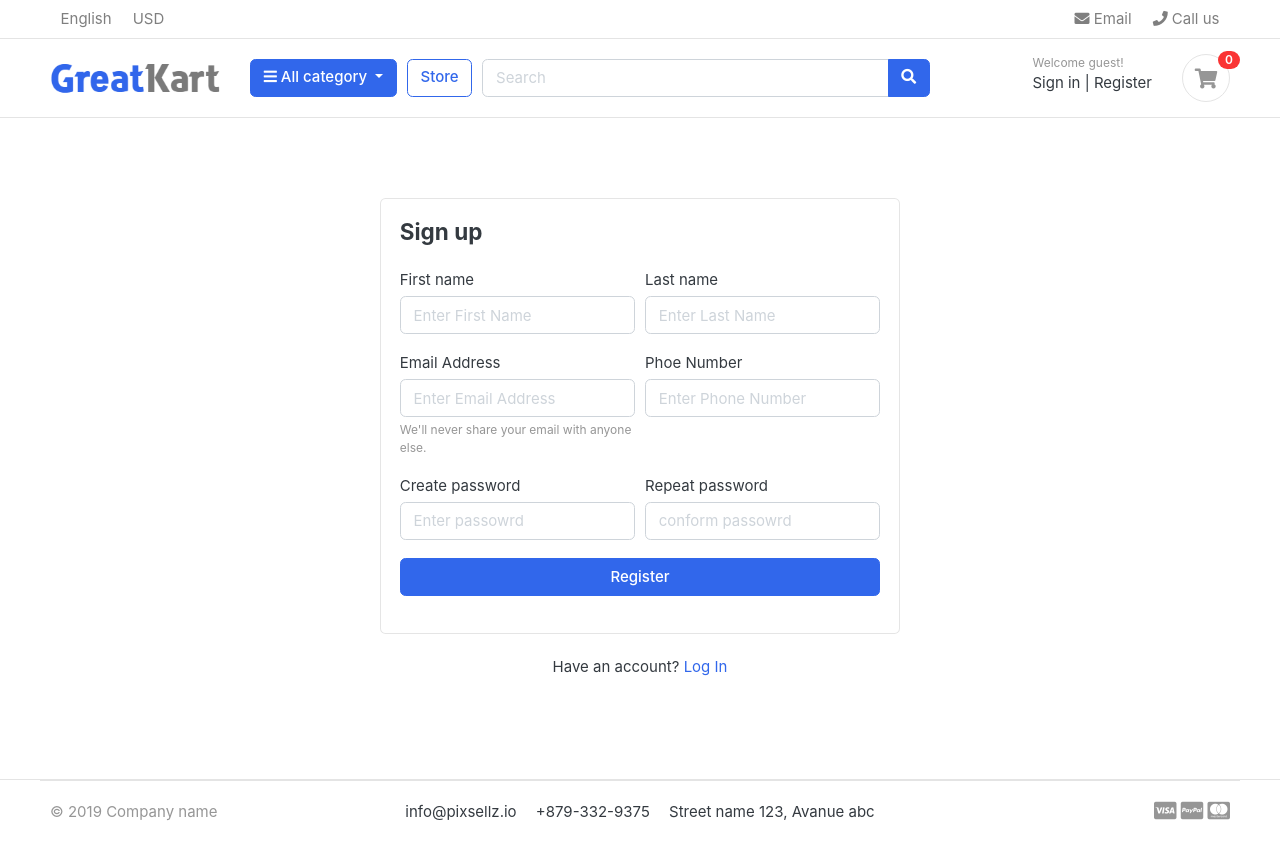
After one commit to Abissheek/E-commerce-project, a Django app: page /accounts/register/ in a window 1280 px wide. The commit adds this page. Run offline with Django 5.2, Linux system fonts and the light colour scheme; data comes from the database, SQL or seed files in the repository; both versions use the stored data as it was after the commit; some libraries are stand-ins or nearby versions; some web fonts are replaced.

Commit message:
accounts function added

```diff
--- /dev/null
+++ b/accounts/forms.py
@@ -0,0 +1,32 @@
+from django import forms
+from .models import Account
+
+class RegistrationForm(forms.ModelForm):
+    password=forms.CharField(widget=forms.PasswordInput(attrs={
+        'placeholder':'Enter passowrd',
+        'class':'form-control'
+    }))
+    confirm_password=forms.CharField(widget=forms.PasswordInput(attrs={
+        'placeholder':'conform passowrd'
+    }))
+    class Meta:
+        model = Account
+        fields=['first_name','last_name','phone_number','email','password']
+
+    def __init__(self,  *args, **kwargs ):
+        super(RegistrationForm,self).__init__(**kwargs)
+        self.fields['first_name'].widget.attrs['placeholder']='Enter First Name'
+        self.fields['last_name'].widget.attrs['placeholder']='Enter Last Name'
+        self.fields['phone_number'].widget.attrs['placeholder']='Enter Phone Number'
+        self.fields['email'].widget.attrs['placeholder']='Enter Email Address'
+
+        for field in self.fields:
+            self.fields[field].widget.attrs['class']='form-control'
+
+    def clean(self):
+        cleaned_data=super(RegistrationForm, self).clean()
+        password=cleaned_data.get('password')
+        confirm_password=cleaned_data.get('confirm_password')
+        if password!=confirm_password:
+            raise forms.ValidationError("Password does not match")
+        return cleaned_data
--- a/accounts/models.py
+++ b/accounts/models.py
@@ -59,7 +59,7 @@ class Account(AbstractBaseUser):
     USERNAME_FIELD ='email'
     REQUIRED_FIELDS=['username','first_name','last_name']
 
-    objects=MyAccountManager(   )
+    objects=MyAccountManager()
 
     def __str__(self):
         return self.email
--- /dev/null
+++ b/accounts/urls.py
@@ -0,0 +1,7 @@
+from django.urls import path
+from .import views
+
+urlpatterns = [
+    path('register/', views.register, name='register'),
+    path('login/', views.login, name='login'),
+]
--- a/accounts/views.py
+++ b/accounts/views.py
@@ -1,3 +1,28 @@
-from django.shortcuts import render
+from django.shortcuts import redirect, render
+from .models import Account
+from .forms import RegistrationForm
 
 # Create your views here.
+def register(request):
+    if request.method == 'POST':
+        form=RegistrationForm(request.POST)
+        if form.is_valid():
+            first_name=form.cleaned_data['first_name']
+            last_name=form.cleaned_data['last_name']
+            phone_number=form.cleaned_data['phone_number']
+            email=form.cleaned_data['email']
+            password=form.cleaned_data['password']
+            username=email.split("@")[0]
+
+            user=Account.objects.create_user(first_name=first_name,last_name=last_name,email=email,username=username,password=password)
+            user.phone_number=phone_number
+            user.save()
+    else:
+        form=RegistrationForm()
+    context={
+        'form':form
+    }
+    return render(request, 'register.html', context)
+
+def login(request):
+    return render(request, 'login.html')
--- a/projectDjango/urls.py
+++ b/projectDjango/urls.py
@@ -26,5 +26,6 @@ urlpatterns = [
     path('', views.home, name='home'),
     path('store/',include('store.urls')),
     path('cart/',include('cart.urls')),
+    path('accounts/',include('accounts.urls')),
 
 ] + static(settings.MEDIA_URL, document_root=settings.MEDIA_ROOT)
--- /dev/null
+++ b/templates/login.html
@@ -0,0 +1,3 @@
+<h2>loginPage
+
+</h2>
--- /dev/null
+++ b/templates/logout.html
@@ -0,0 +1 @@
+<h2></h2>
--- a/templates/navbar.html
+++ b/templates/navbar.html
@@ -79,9 +79,9 @@
             <div class="widget-header">
               <small class="title text-muted">Welcome guest!</small>
               <div>
-                <a href="{% static './signin.html' %}">Sign in</a>
+                <a href="{% url 'login' %}">Sign in</a>
                 <span class="dark-transp"> | </span>
-                <a href="{% static './register.html' %}"> Register</a>
+                <a href="{% url 'register' %}"> Register</a>
               </div>
             </div>
             <a href="{% url 'cart' %}" class="widget-header pl-3 ml-3">
--- /dev/null
+++ b/templates/register.html
@@ -0,0 +1,58 @@
+{% extends 'base.html' %}
+{% block content %}
+<!-- ========================= SECTION CONTENT ========================= -->
+<section class="section-content padding-y">
+
+<!-- ============================ COMPONENT REGISTER   ================================= -->
+	<div class="card mx-auto" style="max-width:520px; margin-top:40px;">
+      <article class="card-body">
+		<header class="mb-4"><h4 class="card-title">Sign up</h4></header>
+		<form action="{% url 'register' %}" method="POST">
+			{% csrf_token %}
+				<div class="form-row">
+					<div class="col form-group">
+						<label>First name</label>
+					  	{{form.first_name}}
+					</div> <!-- form-group end.// -->
+					<div class="col form-group">
+						<label>Last name</label>
+					  	{{form.last_name}}
+					</div> <!-- form-group end.// -->
+				</div> <!-- form-row end.// -->
+				<div class="form-row">
+					<div class="form-group col-md-6">
+					  <label>Email Address</label>
+					  {{form.email}}
+					  <small class="form-text text-muted">We'll never share your email with anyone else.</small>
+					</div> <!-- form-group end.// -->
+					<div class="form-group col-md-6">
+					  <label>Phoe Number</label>
+					{{form.phone_number}}
+					</div> <!-- form-group end.// -->
+				</div> <!-- form-row.// -->
+				<div class="form-row">
+					<div class="form-group col-md-6">
+						<label>Create password</label>
+						{{form.password}}
+					</div> <!-- form-group end.// -->
+					<div class="form-group col-md-6">
+						<label>Repeat password</label>
+					  {{form.confirm_password}}
+					</div> <!-- form-group end.// -->
+				</div>
+			    <div class="form-group">
+			        <button type="submit" class="btn btn-primary btn-block"> Register  </button>
+			    </div> <!-- form-group// -->
+				{{form.email.errors}}
+				{{form.non_field_errors}}
+			</form>
+		</article><!-- card-body.// -->
+    </div> <!-- card .// -->
+    <p class="text-center mt-4">Have an account? <a href="">Log In</a></p>
+    <br><br>
+<!-- ============================ COMPONENT REGISTER  END.// ================================= -->
+
+
+</section>
+<!-- ========================= SECTION CONTENT END// ========================= -->
+{% endblock %}
```
Also changed, not shown: db.sqlite3.
